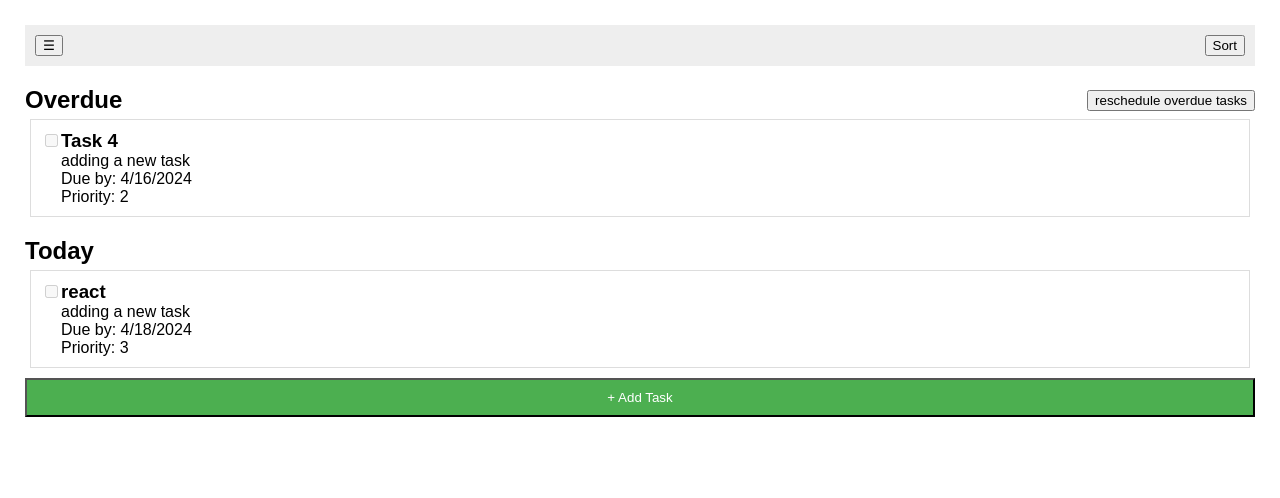
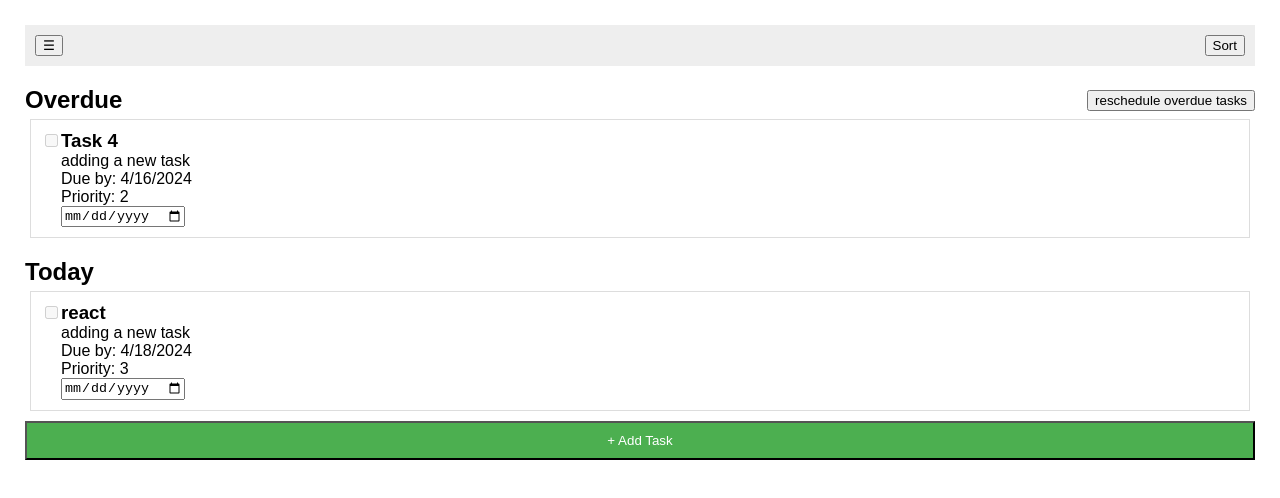
Before and after one commit to elvis-visi/todoApp, a React (Vite) app in the folder frontend/: page / in a window 1280 px wide. Shown: the top 498 px of the page. Built offline with nearby package versions, Linux system fonts and the light colour scheme.

Commit message:
Added calendar input to tasks

```diff
--- a/frontend/src/App.jsx
+++ b/frontend/src/App.jsx
@@ -30,7 +30,7 @@ const tasks =   [
   {
     "title": "nodeJs",
     "description": "JS environment",
-    "dueDate": "2024-04-19T00:00:00.000Z",
+    "dueDate": "2024-04-20T00:00:00.000Z",
     "dateAdded": "2024-04-11T10:02:21.246Z",
     "priority": 3,
     "completed": false,
--- a/frontend/src/components/TaskItem.jsx
+++ b/frontend/src/components/TaskItem.jsx
@@ -9,6 +9,9 @@ function TaskItem({ title, description, dueDate, priority }) {
         <p>{description}</p>
         <p>Due by: {new Date(dueDate).toLocaleDateString()}</p>
         <p>Priority: {priority}</p>
+        <input
+         type="date"
+        />
 
        </div>
 
```
